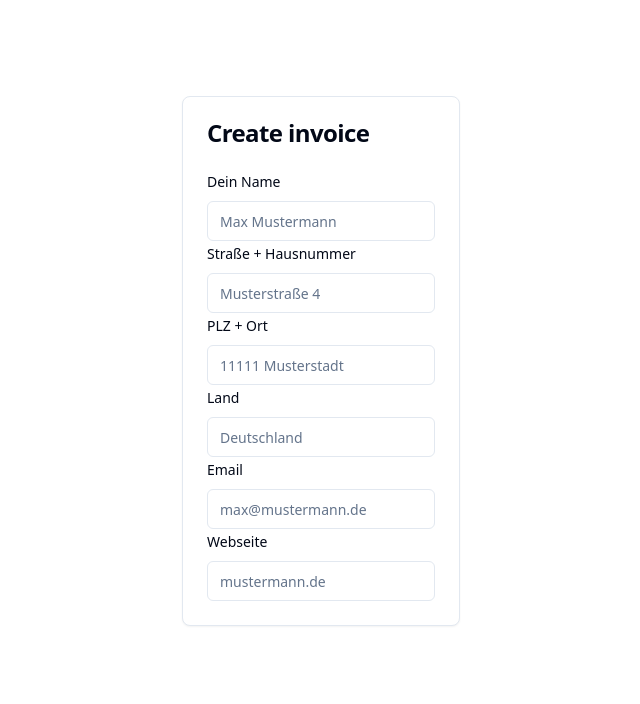
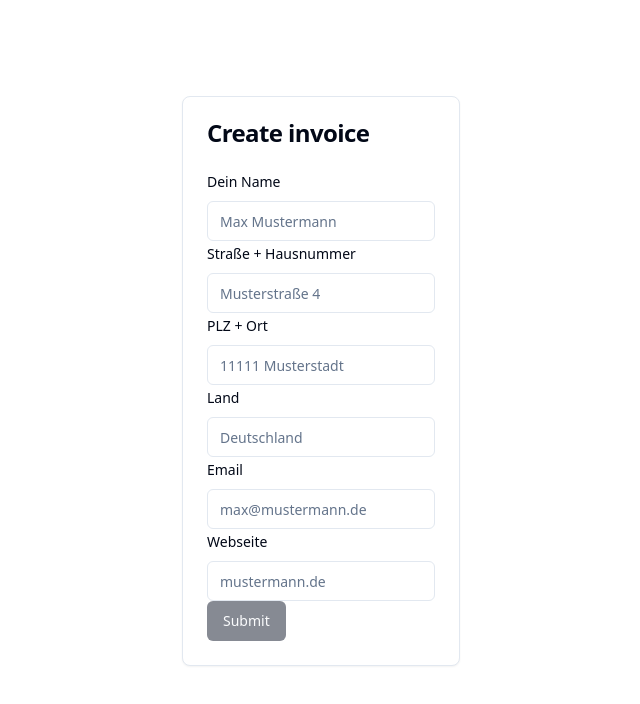
Before and after one commit to Dominik-Reinert/rechnung, a Next.js app: page / in a window 1280 px wide. Shown: the top 704 px of the page, without its empty margins (319-959 px from the left). Built offline with nearby package versions, Linux system fonts and the light colour scheme.

Commit message:
make form submit and style

```diff
--- a/src/app/page.tsx
+++ b/src/app/page.tsx
@@ -1,18 +1,49 @@
 'use client'
 
+import { Button } from '@/components/ui/button'
 import { Card, CardContent, CardHeader, CardTitle } from '@/components/ui/card'
 import { Form, FormControl, FormField, FormItem, FormLabel, FormMessage } from '@/components/ui/form'
 import { Input } from '@/components/ui/input'
+import { zodResolver } from '@hookform/resolvers/zod'
+import React from 'react'
 import { useForm } from 'react-hook-form'
+import * as z from "zod"
+
+const schema = z.object({
+  name: z.string().min(2, 'min 2'),
+  address: z.string().min(2, 'min 2'),
+  postcode: z.string().min(2, 'min 2'),
+  country: z.string().min(1, 'min 1'),
+  email: z.coerce.string().email().min(5, 'min 5'),
+  website: z.coerce.string().optional()
+})
+
+
 
 export default function Home() {
-  const form = useForm()
+  const form = useForm<z.infer<typeof schema>>({
+    resolver: zodResolver(schema),
+    defaultValues: {
+      name: "",
+      address: "",
+      country: "",
+      email: "",
+      postcode: "",
+      website: ""
+    },
+  })
+
+  const { isDirty, isValid } = form.formState;
+  const onSubmit = React.useCallback((values: z.infer<typeof schema>) => {
+    alert(JSON.stringify(values));
+  }, [])
   return (
     <main className="flex min-h-screen flex-col items-center justify-between p-24">
       <Card>
         <CardHeader><CardTitle>Create invoice</CardTitle></CardHeader>
         <CardContent>
-          <Form {...form}>
+          <Form {...form}  >
+            <form onSubmit={form.handleSubmit(onSubmit)}>
               <FormField
                 control={form.control}
                 name="name"
@@ -91,6 +122,9 @@ export default function Home() {
                   </FormItem>
                 )}
               />
+
+              <Button disabled={!isValid || !isDirty} type='submit'>Submit</Button>
+            </form>
           </Form>
         </CardContent>
       </Card>
```
Lines whose indentation alone changed are shown as unchanged.
